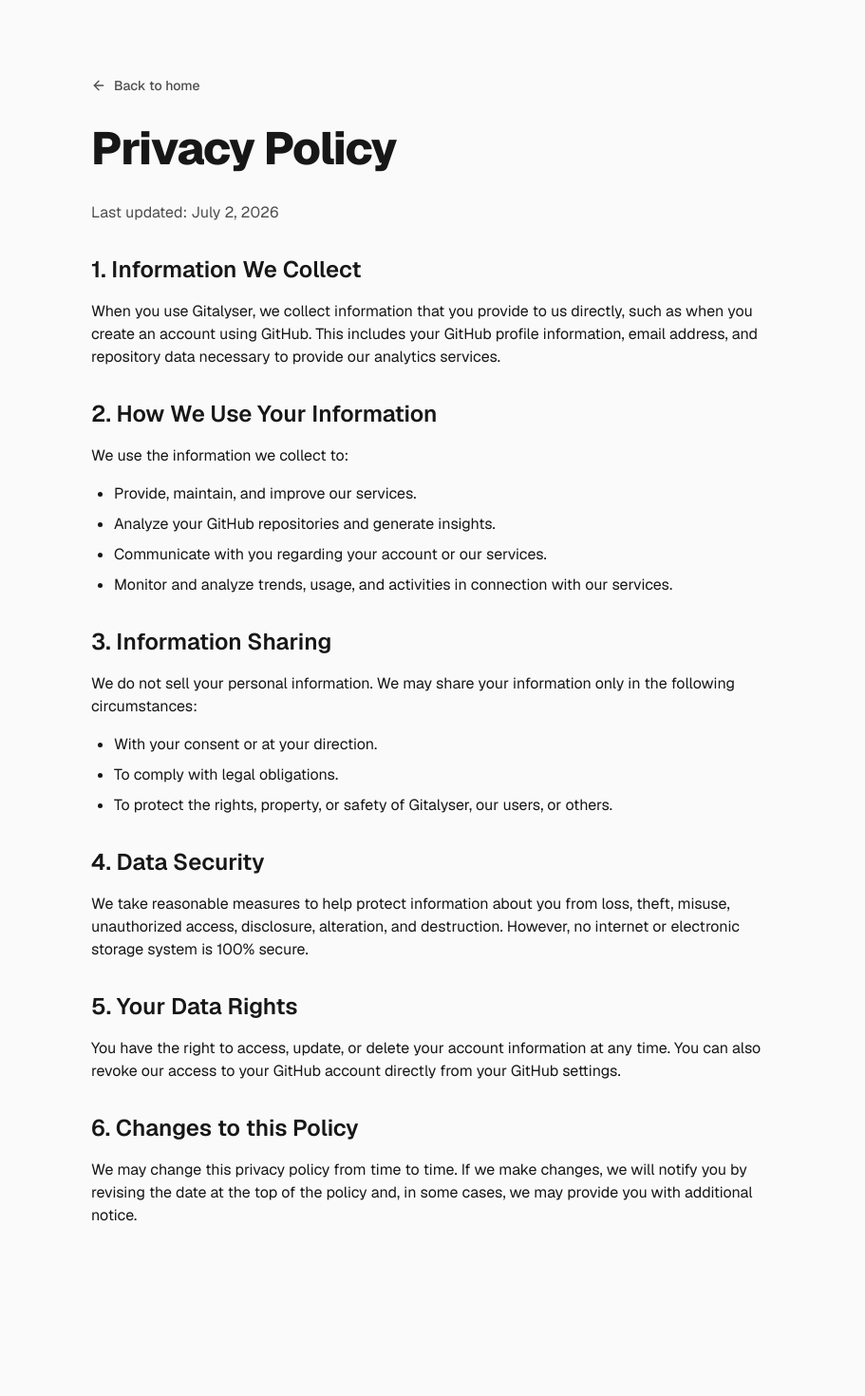
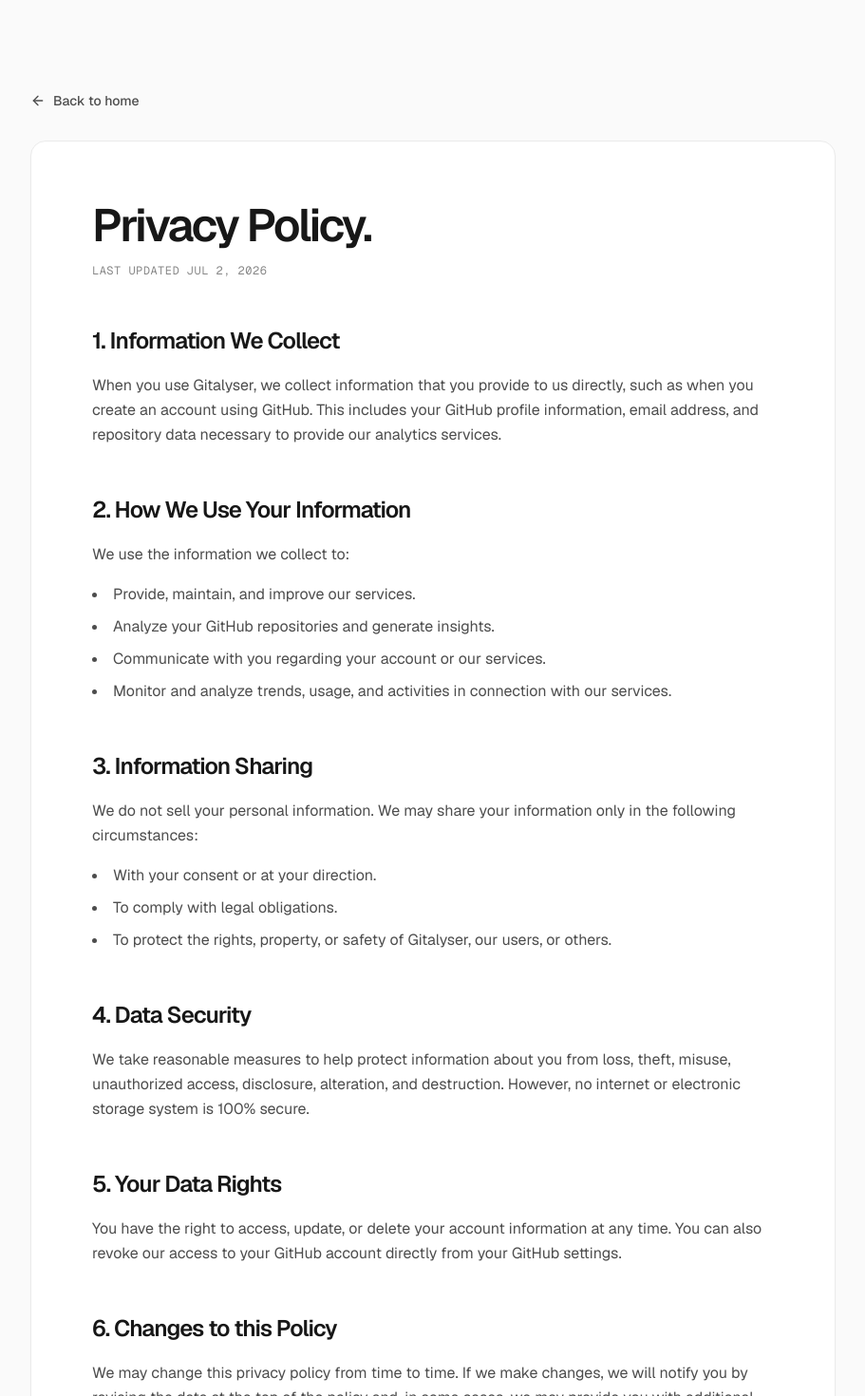
Before and after one commit to phaneesh29/gitalyser, a Next.js app in the folder web/: page /privacy in a window 1280 px wide. Shown: the top 1470 px of the page at 95% size, without its empty margins (184-1095 px from the left). Before the commit the page ends 1404 px from the top, so only its background shows below. Built offline with nearby package versions, Linux system fonts and the light colour scheme.

Commit message:
style: apply vercel design system to legal pages

```diff
--- a/web/src/app/privacy/page.tsx
+++ b/web/src/app/privacy/page.tsx
@@ -8,38 +8,39 @@
 
 export default function PrivacyPage() {
   return (
-    <div className="mx-auto max-w-3xl px-6 py-12 md:py-20">
+    <div className="mx-auto max-w-4xl px-6 py-12 md:py-24">
       <Link
         href="/"
-        className="mb-8 inline-flex items-center text-sm font-medium text-muted-foreground hover:text-primary transition-colors"
+        className="mb-8 inline-flex items-center text-sm font-medium text-muted-foreground hover:text-foreground transition-colors"
       >
         <ArrowLeft className="mr-2 h-4 w-4" />
         Back to home
       </Link>
 
-      <div className="prose prose-neutral dark:prose-invert max-w-none">
-        <h1 className="mb-8 text-4xl font-extrabold tracking-tight lg:text-5xl">
-          Privacy Policy
+      <main className="rounded-xl border border-border bg-card p-8 shadow-card md:p-16">
+        <h1 className="mb-4 text-4xl font-semibold tracking-[-1.28px] md:text-[48px] md:tracking-[-2.4px] md:leading-[48px]">
+          Privacy Policy.
         </h1>
-        <p className="text-muted-foreground mb-8">
-          Last updated: {new Date().toLocaleDateString("en-US", { month: "long", day: "numeric", year: "numeric" })}
+        <p className="eyebrow mb-12">
+          Last updated {new Date().toLocaleDateString("en-US", { month: "short", day: "numeric", year: "numeric" })}
         </p>
 
-        <section className="mb-8 space-y-4">
-          <h2 className="text-2xl font-semibold">1. Information We Collect</h2>
-          <p>
+        <div className="space-y-12">
+          <section>
+            <h2 className="mb-4 text-[24px] font-semibold tracking-[-0.96px] text-foreground">1. Information We Collect</h2>
+            <p className="text-[16px] leading-relaxed text-[#4d4d4d]">
               When you use Gitalyser, we collect information that you provide to us directly, such as when you create an
               account using GitHub. This includes your GitHub profile information, email address, and repository data
               necessary to provide our analytics services.
             </p>
           </section>
 
-        <section className="mb-8 space-y-4">
-          <h2 className="text-2xl font-semibold">2. How We Use Your Information</h2>
-          <p>
+          <section>
+            <h2 className="mb-4 text-[24px] font-semibold tracking-[-0.96px] text-foreground">2. How We Use Your Information</h2>
+            <p className="mb-4 text-[16px] leading-relaxed text-[#4d4d4d]">
               We use the information we collect to:
             </p>
-          <ul className="list-disc pl-6 space-y-2">
+            <ul className="list-inside list-disc space-y-2 text-[16px] leading-relaxed text-[#4d4d4d]">
               <li>Provide, maintain, and improve our services.</li>
               <li>Analyze your GitHub repositories and generate insights.</li>
               <li>Communicate with you regarding your account or our services.</li>
@@ -47,42 +48,43 @@
             </ul>
           </section>
 
-        <section className="mb-8 space-y-4">
-          <h2 className="text-2xl font-semibold">3. Information Sharing</h2>
-          <p>
+          <section>
+            <h2 className="mb-4 text-[24px] font-semibold tracking-[-0.96px] text-foreground">3. Information Sharing</h2>
+            <p className="mb-4 text-[16px] leading-relaxed text-[#4d4d4d]">
               We do not sell your personal information. We may share your information only in the following circumstances:
             </p>
-          <ul className="list-disc pl-6 space-y-2">
+            <ul className="list-inside list-disc space-y-2 text-[16px] leading-relaxed text-[#4d4d4d]">
               <li>With your consent or at your direction.</li>
               <li>To comply with legal obligations.</li>
               <li>To protect the rights, property, or safety of Gitalyser, our users, or others.</li>
             </ul>
           </section>
 
-        <section className="mb-8 space-y-4">
-          <h2 className="text-2xl font-semibold">4. Data Security</h2>
-          <p>
+          <section>
+            <h2 className="mb-4 text-[24px] font-semibold tracking-[-0.96px] text-foreground">4. Data Security</h2>
+            <p className="text-[16px] leading-relaxed text-[#4d4d4d]">
               We take reasonable measures to help protect information about you from loss, theft, misuse, unauthorized access,
               disclosure, alteration, and destruction. However, no internet or electronic storage system is 100% secure.
             </p>
           </section>
 
-        <section className="mb-8 space-y-4">
-          <h2 className="text-2xl font-semibold">5. Your Data Rights</h2>
-          <p>
+          <section>
+            <h2 className="mb-4 text-[24px] font-semibold tracking-[-0.96px] text-foreground">5. Your Data Rights</h2>
+            <p className="text-[16px] leading-relaxed text-[#4d4d4d]">
               You have the right to access, update, or delete your account information at any time. You can also revoke our
               access to your GitHub account directly from your GitHub settings.
             </p>
           </section>
 
-        <section className="mb-8 space-y-4">
-          <h2 className="text-2xl font-semibold">6. Changes to this Policy</h2>
-          <p>
+          <section>
+            <h2 className="mb-4 text-[24px] font-semibold tracking-[-0.96px] text-foreground">6. Changes to this Policy</h2>
+            <p className="text-[16px] leading-relaxed text-[#4d4d4d]">
               We may change this privacy policy from time to time. If we make changes, we will notify you by revising the date
               at the top of the policy and, in some cases, we may provide you with additional notice.
             </p>
           </section>
         </div>
+      </main>
     </div>
   );
 }
--- a/web/src/app/terms/page.tsx
+++ b/web/src/app/terms/page.tsx
@@ -8,73 +8,75 @@
 
 export default function TermsPage() {
   return (
-    <div className="mx-auto max-w-3xl px-6 py-12 md:py-20">
+    <div className="mx-auto max-w-4xl px-6 py-12 md:py-24">
       <Link
         href="/"
-        className="mb-8 inline-flex items-center text-sm font-medium text-muted-foreground hover:text-primary transition-colors"
+        className="mb-8 inline-flex items-center text-sm font-medium text-muted-foreground hover:text-foreground transition-colors"
       >
         <ArrowLeft className="mr-2 h-4 w-4" />
         Back to home
       </Link>
 
-      <div className="prose prose-neutral dark:prose-invert max-w-none">
-        <h1 className="mb-8 text-4xl font-extrabold tracking-tight lg:text-5xl">
-          Terms and Conditions
+      <main className="rounded-xl border border-border bg-card p-8 shadow-card md:p-16">
+        <h1 className="mb-4 text-4xl font-semibold tracking-[-1.28px] md:text-[48px] md:tracking-[-2.4px] md:leading-[48px]">
+          Terms and Conditions.
         </h1>
-        <p className="text-muted-foreground mb-8">
-          Last updated: {new Date().toLocaleDateString("en-US", { month: "long", day: "numeric", year: "numeric" })}
+        <p className="eyebrow mb-12">
+          Last updated {new Date().toLocaleDateString("en-US", { month: "short", day: "numeric", year: "numeric" })}
         </p>
 
-        <section className="mb-8 space-y-4">
-          <h2 className="text-2xl font-semibold">1. Acceptance of Terms</h2>
-          <p>
+        <div className="space-y-12">
+          <section>
+            <h2 className="mb-4 text-[24px] font-semibold tracking-[-0.96px] text-foreground">1. Acceptance of Terms</h2>
+            <p className="text-[16px] leading-relaxed text-[#4d4d4d]">
               By accessing and using Gitalyser, you accept and agree to be bound by the terms and provision of this agreement.
               If you do not agree to abide by the above, please do not use this service.
             </p>
           </section>
 
-        <section className="mb-8 space-y-4">
-          <h2 className="text-2xl font-semibold">2. Description of Service</h2>
-          <p>
+          <section>
+            <h2 className="mb-4 text-[24px] font-semibold tracking-[-0.96px] text-foreground">2. Description of Service</h2>
+            <p className="text-[16px] leading-relaxed text-[#4d4d4d]">
               Gitalyser provides analytics and insights for GitHub repositories. We require access to your GitHub
               account to fetch repository data and provide these insights. You are responsible for maintaining
               the confidentiality of your account and password.
             </p>
           </section>
 
-        <section className="mb-8 space-y-4">
-          <h2 className="text-2xl font-semibold">3. User Conduct</h2>
-          <p>
+          <section>
+            <h2 className="mb-4 text-[24px] font-semibold tracking-[-0.96px] text-foreground">3. User Conduct</h2>
+            <p className="text-[16px] leading-relaxed text-[#4d4d4d]">
               You agree not to use the service for any illegal or unauthorized purpose. You must not, in the use of the
               service, violate any laws in your jurisdiction.
             </p>
           </section>
 
-        <section className="mb-8 space-y-4">
-          <h2 className="text-2xl font-semibold">4. Disclaimer of Warranties</h2>
-          <p>
+          <section>
+            <h2 className="mb-4 text-[24px] font-semibold tracking-[-0.96px] text-foreground">4. Disclaimer of Warranties</h2>
+            <p className="text-[16px] leading-relaxed text-[#4d4d4d]">
               The service is provided on an "as is" and "as available" basis without any warranties of any kind.
               We do not warrant that the service will be uninterrupted, timely, secure, or error-free.
             </p>
           </section>
 
-        <section className="mb-8 space-y-4">
-          <h2 className="text-2xl font-semibold">5. Limitation of Liability</h2>
-          <p>
+          <section>
+            <h2 className="mb-4 text-[24px] font-semibold tracking-[-0.96px] text-foreground">5. Limitation of Liability</h2>
+            <p className="text-[16px] leading-relaxed text-[#4d4d4d]">
               In no event shall Gitalyser be liable for any direct, indirect, incidental, special, or consequential
               damages resulting from the use or inability to use the service.
             </p>
           </section>
 
-        <section className="mb-8 space-y-4">
-          <h2 className="text-2xl font-semibold">6. Changes to Terms</h2>
-          <p>
+          <section>
+            <h2 className="mb-4 text-[24px] font-semibold tracking-[-0.96px] text-foreground">6. Changes to Terms</h2>
+            <p className="text-[16px] leading-relaxed text-[#4d4d4d]">
               We reserve the right to modify these terms at any time. We do so by posting and drawing attention to the updated
               terms on the site. Your decision to continue to visit and make use of the site after such changes have been made
               constitutes your formal acceptance of the new Terms of Service.
             </p>
           </section>
         </div>
+      </main>
     </div>
   );
 }
```
Lines whose indentation alone changed are shown as unchanged.
